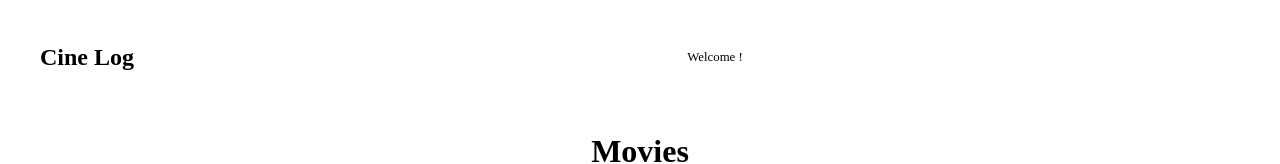
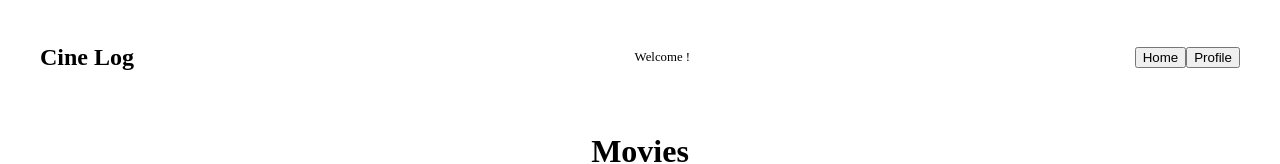
Before and after one commit to fabriroman/CineLog-App, a React (Vite) app: page / in a window 1280 px wide. Shown: the top 164 px of the page. Built offline with nearby package versions, Linux system fonts and the light colour scheme.

Commit message:
profile navigation fixed

```diff
--- a/src/components/NavBar.tsx
+++ b/src/components/NavBar.tsx
@@ -9,7 +9,11 @@ export const NavBar = () => {
   const { isAdmin, currentUser } = useContext(AuthContext);
 
   const handleNavigation = (path: string) => {
-    navigate(path);
+    if (path === "/profile" && !currentUser) {
+      navigate("/login");
+    } else {
+      navigate(path);
+    }
   };
 
   const baseNavItems = [
@@ -21,10 +25,6 @@ export const NavBar = () => {
   const navItems = isAdmin
     ? [{ id: "admin", label: "Admin", path: "/admin" }, ...baseNavItems]
     : baseNavItems;
-
-  if (!currentUser) {
-    return null;
-  }
 
   return (
     <nav className="nav" aria-label="Navegación principal">
```
